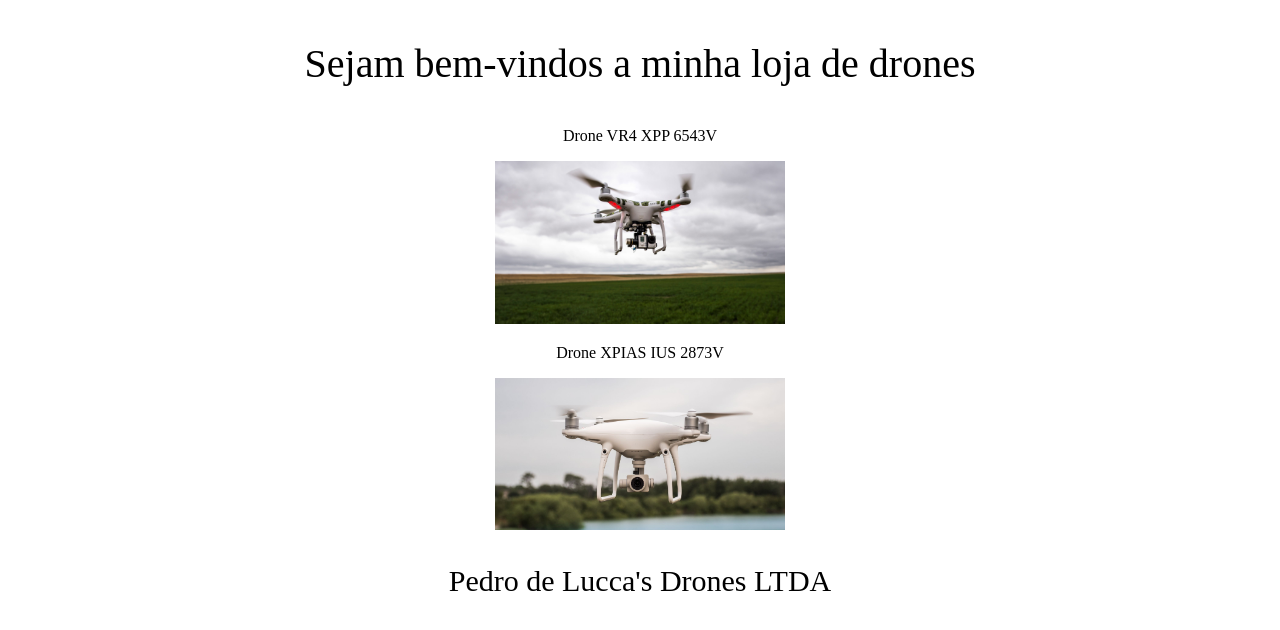
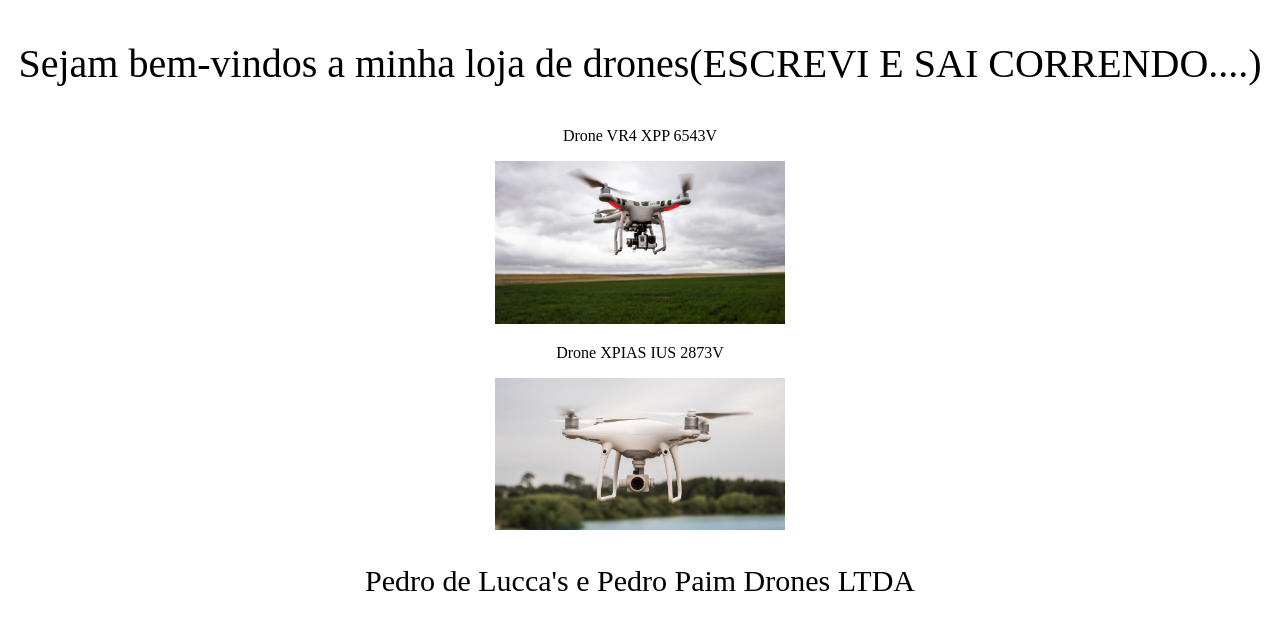
Before and after one commit to deluscc/mini-loja, a plain HTML site: page index.html in a window 1280 px wide. Drawn offline with Linux system fonts and the light colour scheme.

Commit message:
Update MINI-LOJA DE LUCCA(Pedro Paim Mudou)

```diff
--- a/index.html
+++ b/index.html
@@ -4,12 +4,12 @@
     <meta charset="UTF-8">
     <meta http-equiv="X-UA-Compatible" content="IE=edge">
     <meta name="viewport" content="width=device-width, initial-scale=1.0">
-    <title>Mini Loja - Pedro de Lucca</title>
+    <title>Mini Loja - Pedro de Lucca(FAKE: É DO PEDRO PAIM)</title>
 </head>
 <body>
     <div class="container">
         <div class="header">
-            <center><p style="font-size: 40px;">Sejam bem-vindos a minha loja de drones</p></center>
+            <center><p style="font-size: 40px;">Sejam bem-vindos a minha loja de drones(ESCREVI E SAI CORRENDO....)</p></center>
         </div>
         <div class="content">
             <center><p>Drone VR4 XPP 6543V</p></center>
@@ -20,7 +20,7 @@
             <center><a href="index.html"><img src="img/drone2.jpg" style="width: 290px; height: auto"></a></center>
         </div>
         <div class="footer">
-            <center><p style="font-size: 30px">Pedro de Lucca's Drones LTDA</p></center>
+            <center><p style="font-size: 30px">Pedro de Lucca's e Pedro Paim Drones LTDA</p></center>
         </div>
     </div>
 </body>
```
